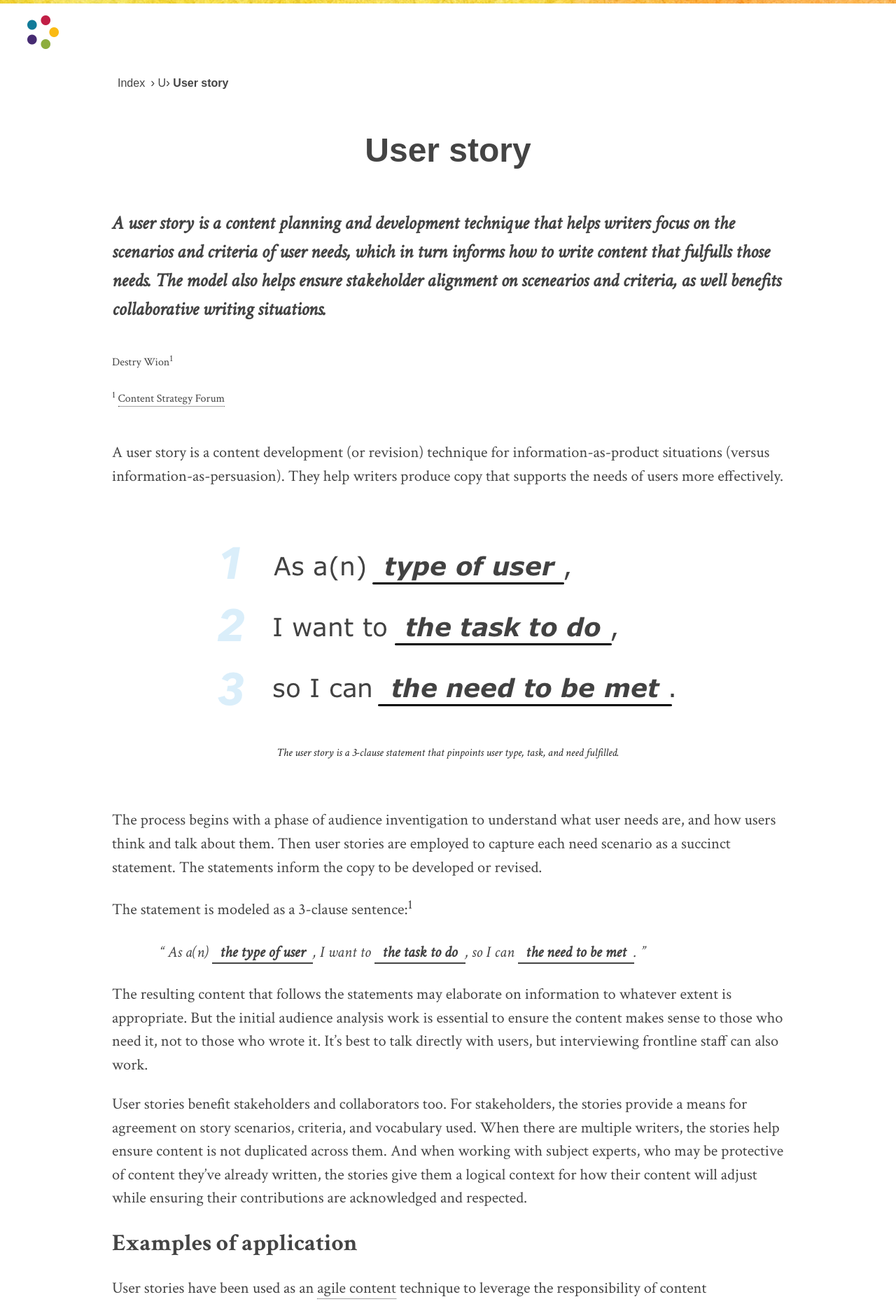
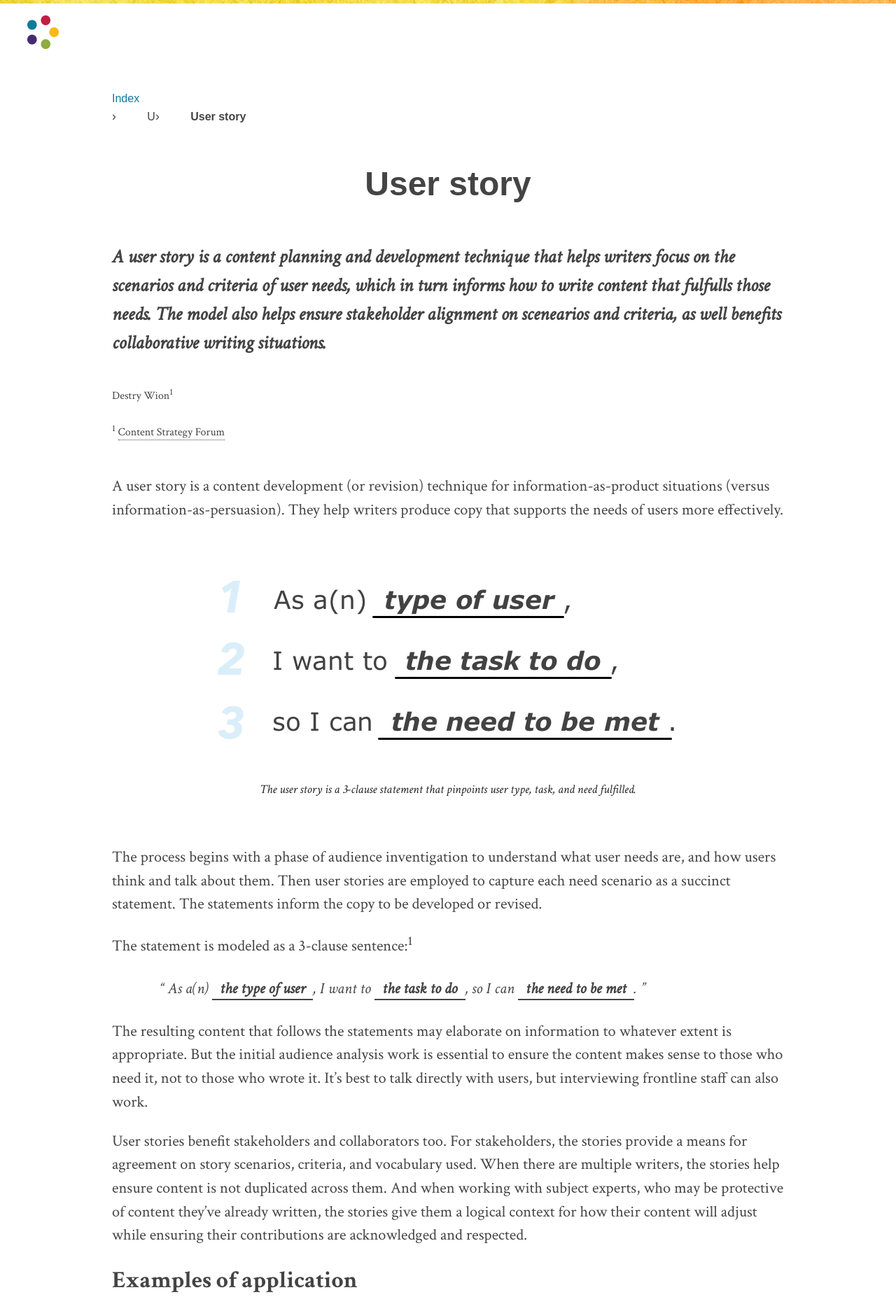
Before and after one commit to content-strategy-forum/csf-glossary, a Jekyll site: the page built from U/user-story.md, in a window 1280 px wide. Shown: the top 1863 px of the page at 70% size. Built offline with Jekyll 4.4.1, drawn with Linux system fonts in a browser that asks for light colours; some web fonts are replaced.

Commit message:
breadcrump mopping

```diff
--- a/assets/main.css
+++ b/assets/main.css
@@ -47,8 +47,9 @@ h1.term-title { font-size: 3rem }
 
 .summary { font-size: 1.7rem; }
 
-.contributors,
-figcaption { font-size: 1rem; }
+.contributors { font-size: 1rem; }
+
+figcaption { font-size: 1.1rem; }
 
 .pitch,
 .draft { font-size: 1.5rem; }
@@ -152,27 +153,25 @@ nav a {
 
 /* nav.breadcrumb */
 
+.breadcrumb li {
+	padding-left: 10px;
+	padding-right: 10px;
+	margin-left: 10px;
+	margin-right: 10px;
+}
+
 .breadcrumb li:after {
 	font-size: 1.1rem;
 	content: "\203A"; /*Inserts a guillemet after each path link.*/
 }
 
+.breadcrumb li:first-child { margin-left: 0; }
+.breadcrumb li:last-child { margin-right: 0; }
 .breadcrumb li:last-child:after { content: ""; } /*Removes guillemet after last path item.*/
 
 .breadcrumb a {
+	display: block;
 	line-height: 1.5;
-	padding-left: 8px;
-	padding-right: 8px;
-	margin-left: 5px;
-	margin-right: 5px;
-}
-
-.breadcrumb a:first-child {
-	margin-left: 0;
-}
-
-.breadcrumb a:last-child {
-	margin-right: 0;
 }
 
 article p {
@@ -212,9 +211,14 @@ article p {
 article a,
 footer a {
 	transition: all .6s ease-in-out;
-  color: #444;
   text-decoration: none;
 }
+
+.breadcrumb a,
+article a,
+footer a { color: #444; }
+
+.breadcrumb a { color: #117b99; }
 
 article a,
 footer a { border-bottom: 1px dotted #444; }
```
